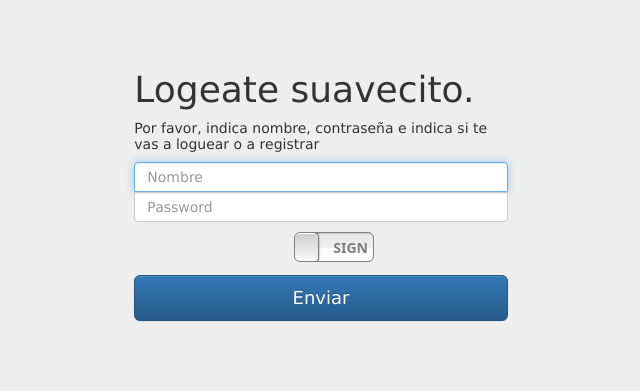
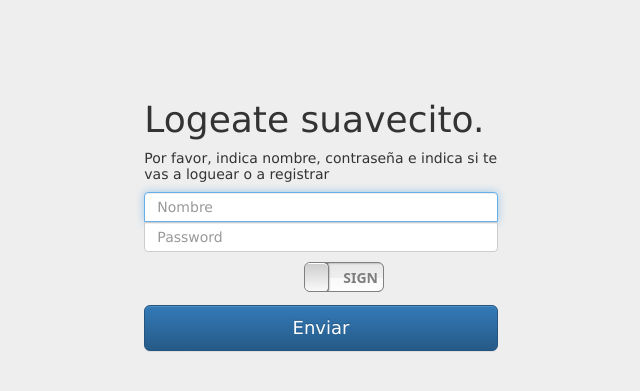
Before and after one commit to eloyucu/vaportemas, a Node project: template views/index.jade in a window 1280 px wide. Shown: the top 391 px of the page, without its empty margins (319-959 px from the left). Run offline with Node 20 templates, Linux system fonts and the light colour scheme; the template is opened without the code that fills it, so the values that code supplies are empty; some libraries are stand-ins or nearby versions.

Commit message:
solved issue not deallocate

```diff
--- a/model/main_model.js
+++ b/model/main_model.js
@@ -1,7 +1,7 @@
 var mongoose	= require('mongoose');
 
-mongoose.connect('mongodb://localhost/vaportema', function(err, res)
-//mongoose.connect('mongodb://heroku_app35925231:jk7mmcolav07u7d0ihcdpgadn3@ds061711.mongolab.com:61711/heroku_app35925231?replicaSet=rs-ds061711', function(err, res)
+//mongoose.connect('mongodb://localhost/vaportema', function(err, res)
+mongoose.connect('mongodb://heroku_app35925231:jk7mmcolav07u7d0ihcdpgadn3@ds061711.mongolab.com:61711/heroku_app35925231?replicaSet=rs-ds061711', function(err, res)
 {
 	if(err) {console.log('ERROR: connecting to Database. ' + err);}
 	else 	{console.log('Connected to Database');}
--- a/public/stylesheets/style.css
+++ b/public/stylesheets/style.css
@@ -33,6 +33,7 @@ a {
 	box-shadow: 10px 10px 21px 0px rgba(0,0,0,0.75);
 	border: 1px solid #eee;
 }
+.loggin-container{padding:3rem;}
 .epigraph-content{padding: 30px 20px 30px 20px;}
 .subjects-container{padding:0;padding-bottom:10px;}
 @media screen and (min-width: 992px)
--- a/views/index.jade
+++ b/views/index.jade
@@ -2,7 +2,7 @@ extends layout
 block scripts
 	link(rel='stylesheet' type="text/css" href='/stylesheets/interruptor.css')
 block content
-	div.row
+	div.row.loggin-container
 		form.form-signin.col-sm-4.col-sm-offset-4(role="form" action="/" method="POST")
 			h1 Logeate suavecito.
 			p.form-signin-heading Por favor, indica nombre, contraseña e indica si te vas a loguear o a registrar
```
Also changed, not shown: 1 other file.
